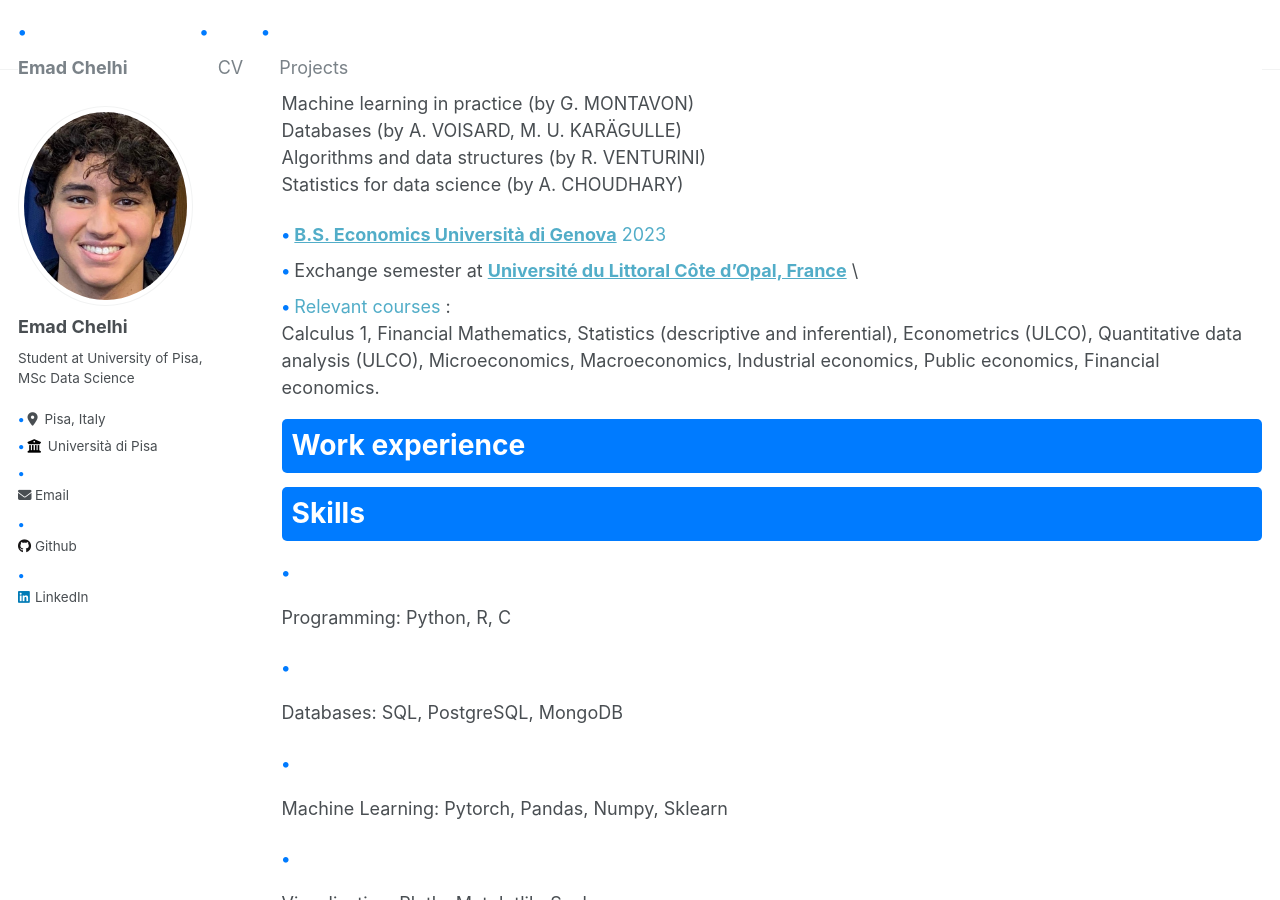
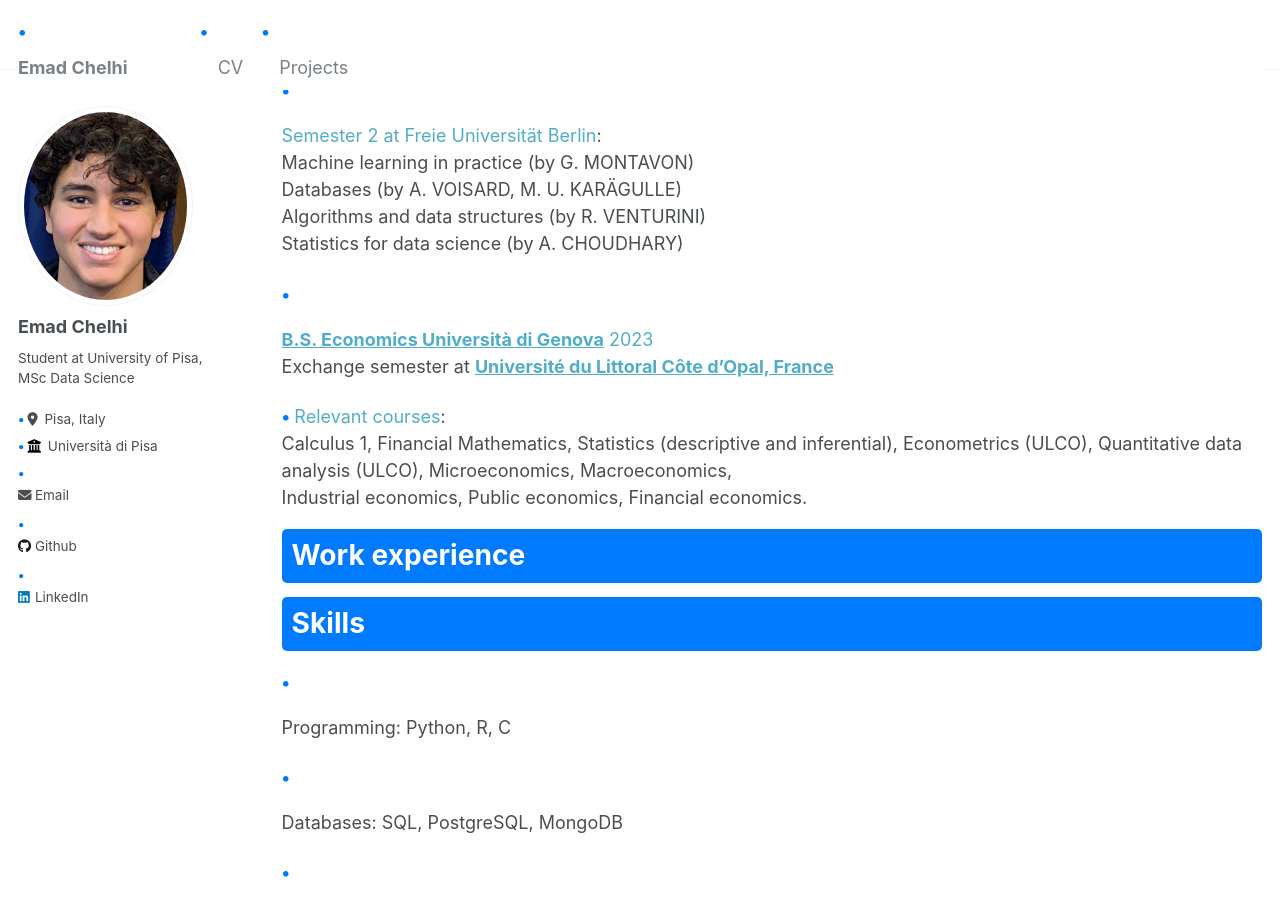
Before and after one commit to emadchelhi/emadchelhi.github.io, a Jekyll site: the page built from _pages/cv.md, in a window 1280 px wide and 900 px high, scrolled down 662 px. Built offline with Jekyll 4.4.1, drawn with Linux system fonts in a browser that asks for light colours.

Commit message:
Update cv.md

```diff
--- a/_pages/cv.md
+++ b/_pages/cv.md
@@ -14,22 +14,26 @@ redirect_from:
 
 * <span style="color:rgba(82,173,200,255)">**[M.S. Data Science Università di Pisa](https://didattica.di.unipi.it/en/master-programme-in-data-science-and-business-informatics/)** 2025 (expected)</span> \
   Exchange semester at **[Freie Universität Berlin, Germany](https://www.mi.fu-berlin.de/en/data-science/index.html)**
-  * <span style="color:rgba(82,173,200,255)">Semester 1 </span> : \
+
+  * <span style="color:rgba(82,173,200,255)">Semester 1</span>: \
     Programming for data science (by S. TRANI, L. SEMINI) \
     Data mining (by D. PEDRESCHI, R. GUIDOTTI, A. FEDELE) \
     Machine learning (by A. MICHELI) \
     Optimization for data science (by A. FRANGIONI)
 
-  * <span style="color:rgba(82,173,200,255)">Semester 2 at Freie Universität Berlin</span> : \
+  * <span style="color:rgba(82,173,200,255)">Semester 2 at Freie Universität Berlin</span>: \
     Machine learning in practice (by G. MONTAVON) \
     Databases (by A. VOISARD, M. U. KARÄGULLE) \
     Algorithms and data structures (by R. VENTURINI) \
     Statistics for data science (by A. CHOUDHARY)
 
-* <span style="color:rgba(82,173,200,255)">**[B.S. Economics Università di Genova](https://corsi.unige.it/en/corsi/8699)** 2023 </span> \
-  * Exchange semester at **[Université du Littoral Côte d'Opal, France](https://www.univ-littoral.fr/formation/offre-de-formation/licences/licence-economie-gestion/)** \
-  * <span style="color:rgba(82,173,200,255)">Relevant courses </span>: \
-    Calculus 1, Financial Mathematics, Statistics (descriptive and inferential), Econometrics (ULCO), Quantitative data analysis (ULCO), Microeconomics, Macroeconomics, Industrial economics, Public economics, Financial economics.
+* <span style="color:rgba(82,173,200,255)">**[B.S. Economics Università di Genova](https://corsi.unige.it/en/corsi/8699)** 2023</span> \
+  Exchange semester at **[Université du Littoral Côte d'Opal, France](https://www.univ-littoral.fr/formation/offre-de-formation/licences/licence-economie-gestion/)**
+
+  * <span style="color:rgba(82,173,200,255)">Relevant courses</span>: \
+    Calculus 1, Financial Mathematics, Statistics (descriptive and inferential), Econometrics (ULCO), Quantitative data analysis (ULCO), Microeconomics, Macroeconomics, \
+    Industrial economics, Public economics, Financial economics.
+
 
 Work experience
 ======
```
